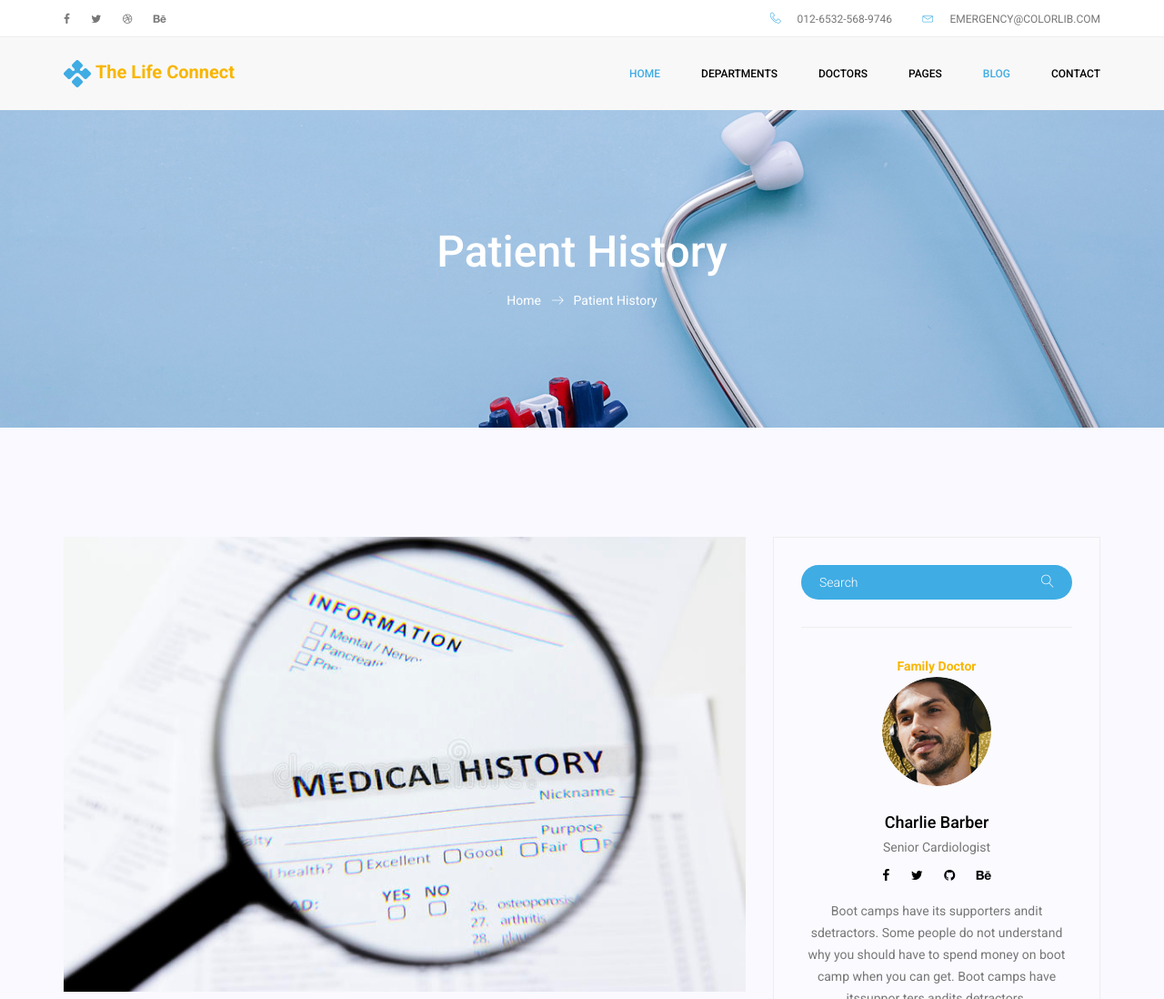
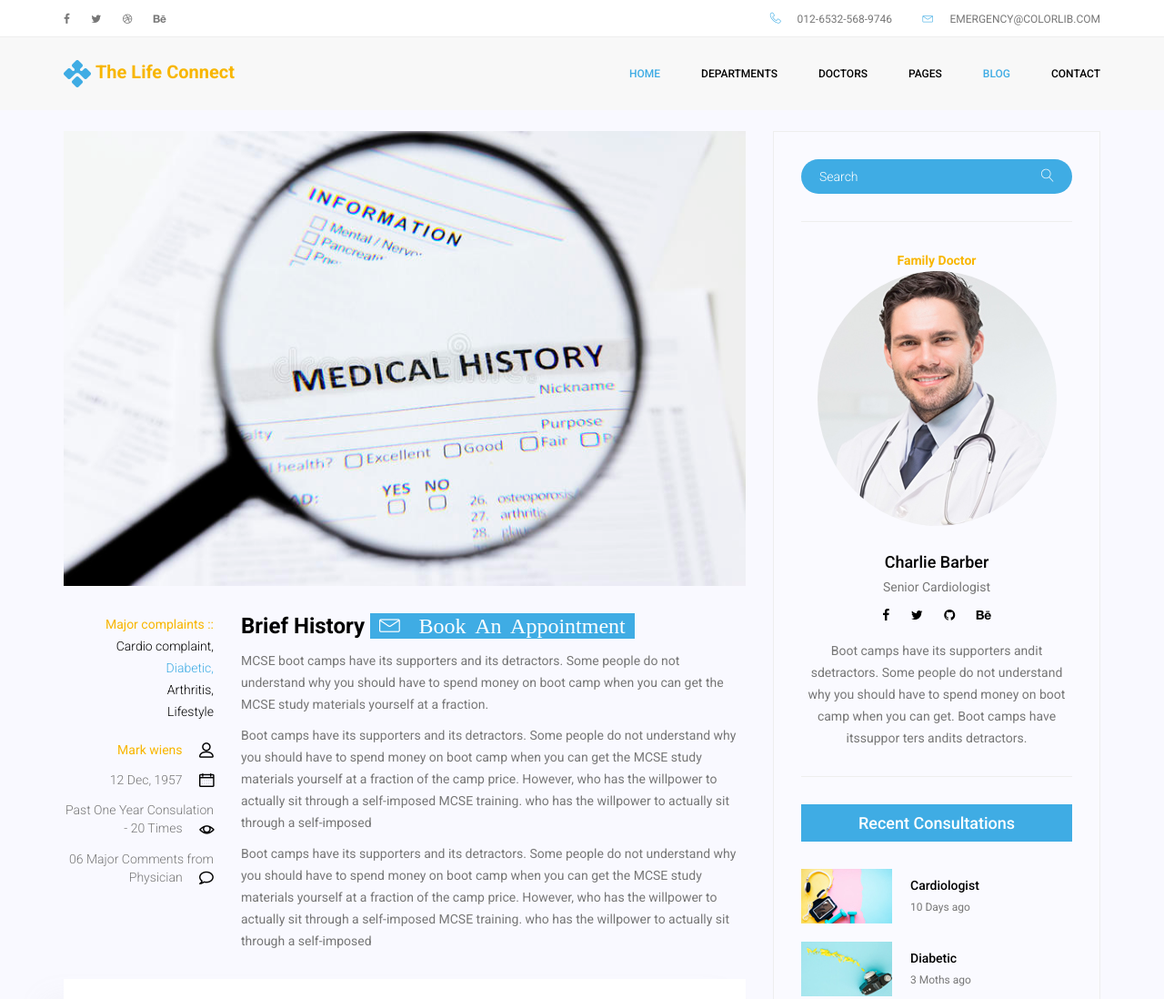
Before and after one commit to Yashc0Andro/lcdemo, a website: page base/patient-history.html in a window 1280 px wide. Shown: the top 1098 px of the page at 91% size. Drawn offline with nearby package versions, Linux system fonts and the light colour scheme.

Commit message:
Changes in node file to get correct data

```diff
--- a/base/patient-history.html
+++ b/base/patient-history.html
@@ -134,19 +134,19 @@
 	<!--================Header Menu Area =================-->
 
     <!--================Home Banner Area =================-->
-    <section class="banner_area">
-        <div class="banner_inner d-flex align-items-center">
-            <div class="container">
-                <div class="banner_content text-center">
-                    <h2>Patient History</h2>
-                    <div class="page_link">
-                        <a href="index.html">Home</a>
-                        <a href="single-blog.html">Patient History</a>
-                    </div>
-                </div>
-            </div>
-        </div>
-    </section>
+    <!-- <section class="banner_area"> -->
+        <!-- <div class="banner_inner d-flex align-items-center"> -->
+            <!-- <div class="container"> -->
+                <!-- <!-- <div class="banner_content text-center"> --> -->
+                    <!-- <!-- <h2>Patient History</h2> --> -->
+                    <!-- <!-- <div class="page_link"> --> -->
+                        <!-- <!-- <a href="index.html">Home</a> --> -->
+                        <!-- <!-- <a href="single-blog.html">Patient History</a> --> -->
+                    <!-- <!-- </div> --> -->
+                <!-- <!-- </div> --> -->
+            <!-- </div> -->
+        <!-- </div> -->
+    <!-- </section> -->
     <!--================End Home Banner Area =================-->
 
     <!--================Blog Area =================-->
@@ -226,7 +226,7 @@
                             <h2>
                                 Brief History
                                 <a href="https://form.jotform.me/92388803655468" target="_blank" style="background-color:#3face4;color:white">
-                                    Book An Appointment <i class="lnr lnr-envelope"></i>
+                                   <i style="padding-left:10px" class="lnr lnr-envelope"><span style="padding-left:10px;padding-right:10px"> Book An Appointment </span></i>
                                 </a>
                             </h2>
                                 <p class="excert">
@@ -460,7 +460,7 @@
                         </aside>
                         <aside class="single_sidebar_widget author_widget">
                             <span><b>Family Doctor</b></span><br/>
-                            <img class="author_img rounded-circle" src="img/blog/author.png" alt="">
+                            <img class="author_img rounded-circle" src="img/t3.jpg" alt="">
                             <h4>Charlie Barber</h4>
                             <p>Senior Cardiologist</p>
                             <div class="social_icon">
@@ -489,7 +489,7 @@
                                 <img src="img/blog/popular-post/post1.jpg" alt="post">
                                 <div class="media-body">
                                     <a href="blog-details.html">
-                                        <h3>Cardialist</h3>
+                                        <h3>Cardiologist</h3>
                                     </a>
                                     <p>10 Days ago</p>
                                 </div>
```
Also changed, not shown: base/emergencies.html (+3 -2 lines), server.js (+23 -1 lines).
